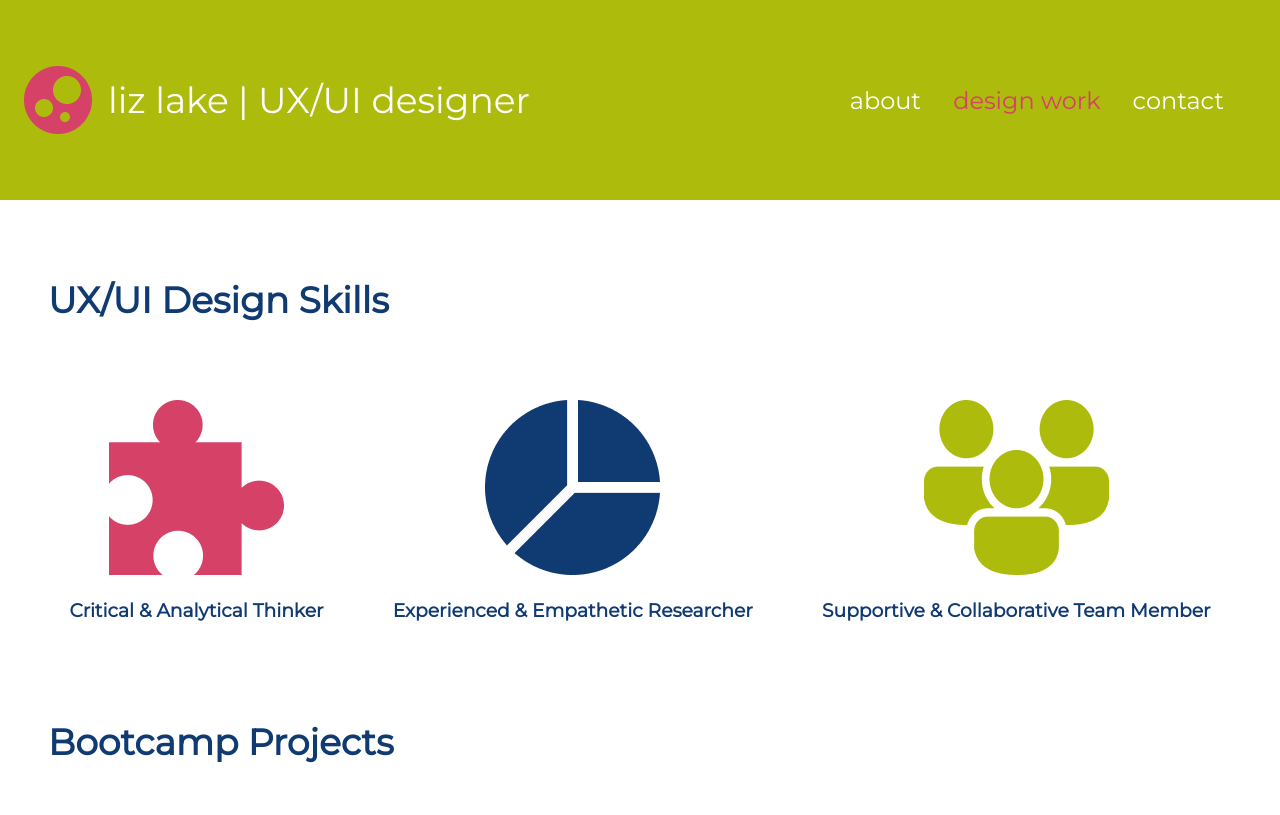
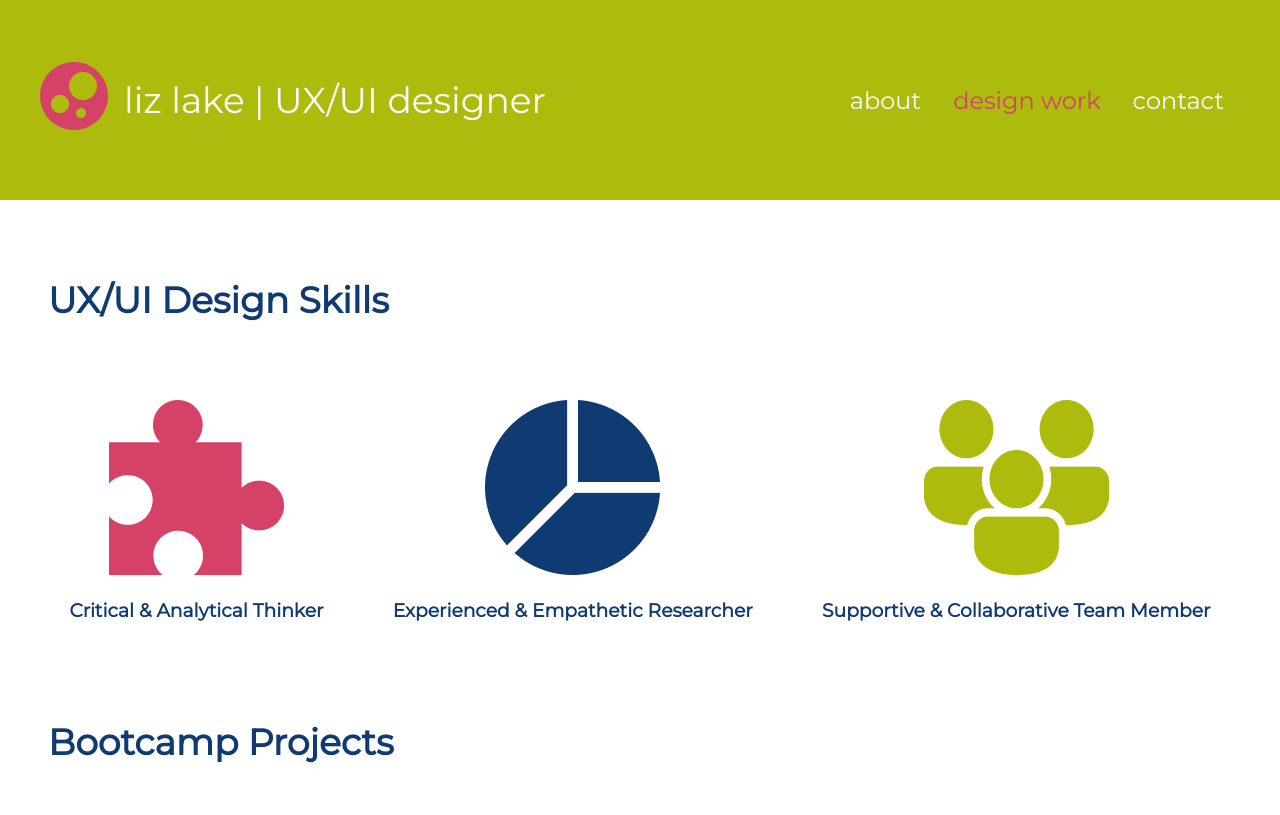
Before and after one commit to LizL0030/BootcampHW18_2, a plain HTML site: page skillz.html in a window 1280 px wide. Shown: the top 815 px of the page. Drawn offline with Linux system fonts and the light colour scheme.

Commit message:
logo header fixes

```diff
--- a/css-skills/style.css
+++ b/css-skills/style.css
@@ -12,16 +12,13 @@ body {
 	height: 200px;
 }
 .siteLogo {
-	display: flex;
-	align-items: center;
+  display: flex;
+  align-items: center;
+  color: white;
   font-size: 36px;
 }
-
 .logoImage {
-	width: 68px;
-	height: auto;
-	border-radius: 16px;
-	margin: 0 16px 0 0;
+  padding: 16px;
 }
 .mainNavigation {
 	display: flex;
--- a/skillz.html
+++ b/skillz.html
@@ -12,7 +12,7 @@
 <body>
   <header class="mainHeader">
     <div class="siteLogo">
-      <img src="Images/LLlogo-6.png" alt="my logo" class="logoImage">liz lake | UX/UI designer</div>
+      <a href="file:///Users/lake0030/Documents/GitHub/BootCampHW19/index.html"> <img src="Images/LLlogo-6.png" alt="my logo" class="logoImage"></a>liz lake | UX/UI designer</div>
     <nav class="mainNavigation">
       <div class="mainNavItem1"><a href="https://lizl0030.github.io/BootcampHW19/">about</a></div>
       <div class="mainNavItem2"><a href="">design work</a></div>
```
